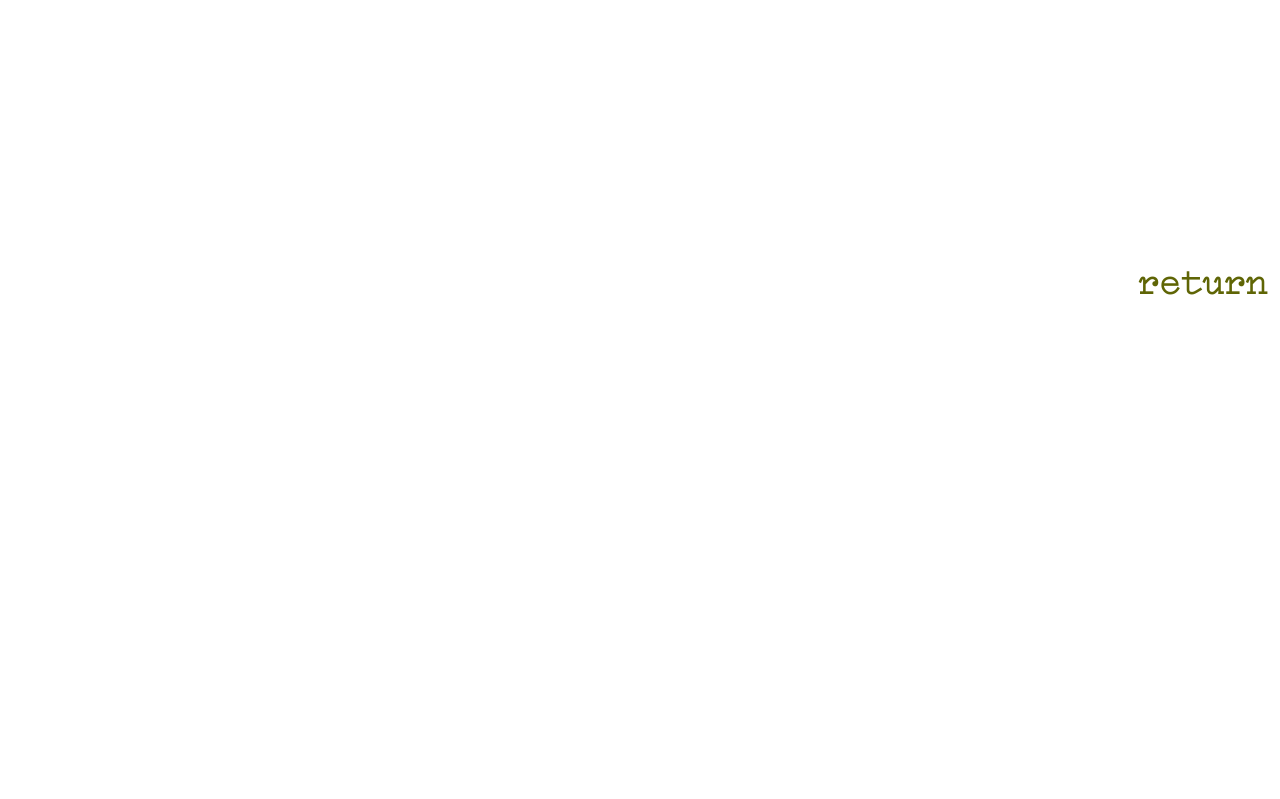
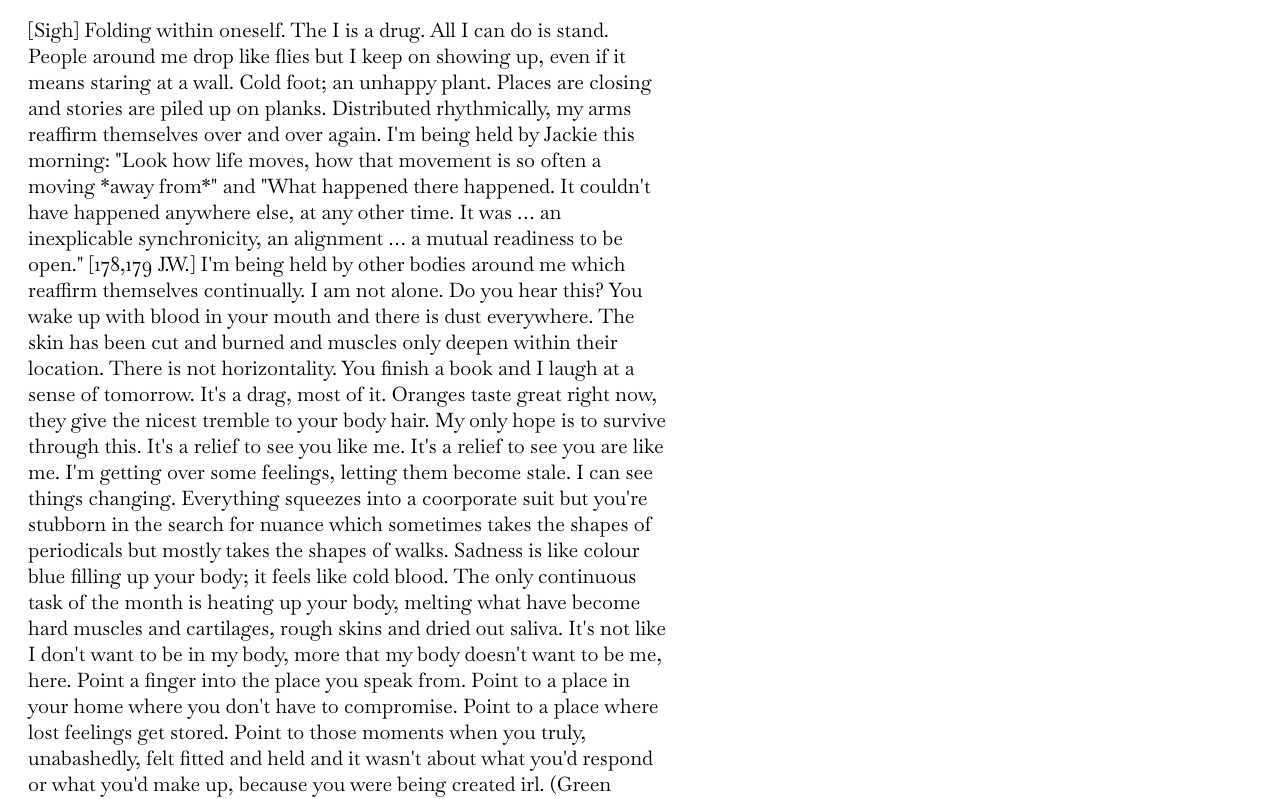
Before and after one commit to IrenkaGebel/dropslow, a plain HTML site: page week42.html in a window 1280 px wide. Shown: the top 799 px of the page. Drawn offline with Linux system fonts and the light colour scheme.

Commit message:
week42 upload

```diff
--- a/week42.html
+++ b/week42.html
@@ -7,6 +7,38 @@
     <title>dropsłów-week1</title>
   </head>
   <body>
+    <p>
+      [Sigh] Folding within oneself. The I is a drug. All I can do is stand.
+      People around me drop like flies but I keep on showing up, even if it
+      means staring at a wall. Cold foot; an unhappy plant. Places are closing
+      and stories are piled up on planks. Distributed rhythmically, my arms
+      reaffirm themselves over and over again. I'm being held by Jackie this
+      morning: "Look how life moves, how that movement is so often a moving
+      *away from*" and "What happened there happened. It couldn't have happened
+      anywhere else, at any other time. It was ... an inexplicable
+      synchronicity, an alignment ... a mutual readiness to be open." [178,179
+      J.W.] I'm being held by other bodies around me which reaffirm themselves
+      continually. I am not alone. Do you hear this? You wake up with blood in
+      your mouth and there is dust everywhere. The skin has been cut and burned
+      and muscles only deepen within their location. There is not horizontality.
+      You finish a book and I laugh at a sense of tomorrow. It's a drag, most of
+      it. Oranges taste great right now, they give the nicest tremble to your
+      body hair. My only hope is to survive through this. It's a relief to see
+      you like me. It's a relief to see you are like me. I'm getting over some
+      feelings, letting them become stale. I can see things changing. Everything
+      squeezes into a coorporate suit but you're stubborn in the search for
+      nuance which sometimes takes the shapes of periodicals but mostly takes
+      the shapes of walks. Sadness is like colour blue filling up your body; it
+      feels like cold blood. The only continuous task of the month is heating up
+      your body, melting what have become hard muscles and cartilages, rough
+      skins and dried out saliva. It's not like I don't want to be in my body,
+      more that my body doesn't want to be me, here. Point a finger into the
+      place you speak from. Point to a place in your home where you don't have
+      to compromise. Point to a place where lost feelings get stored. Point to
+      those moments when you truly, unabashedly, felt fitted and held and it
+      wasn't about what you'd respond or what you'd make up, because you were
+      being created irl. (Green helps.)
+    </p>
     <h2><a href="index.html">return </a></h2>
   </body>
 </html>
```
Also changed, not shown: index.html (+1 -0 lines).
